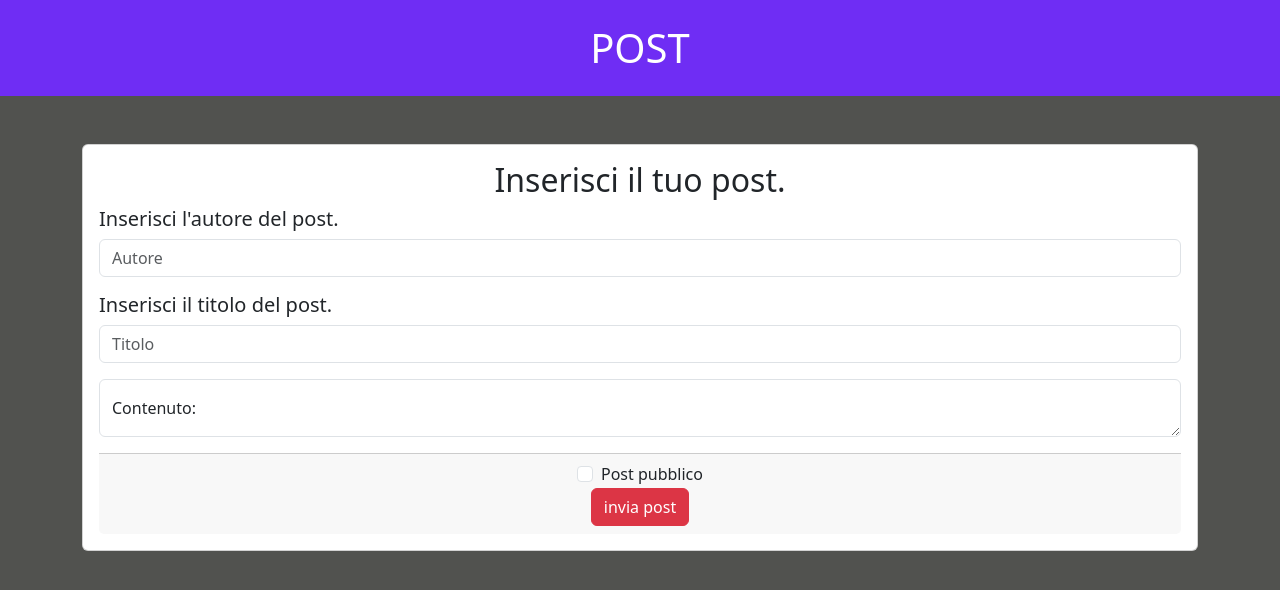
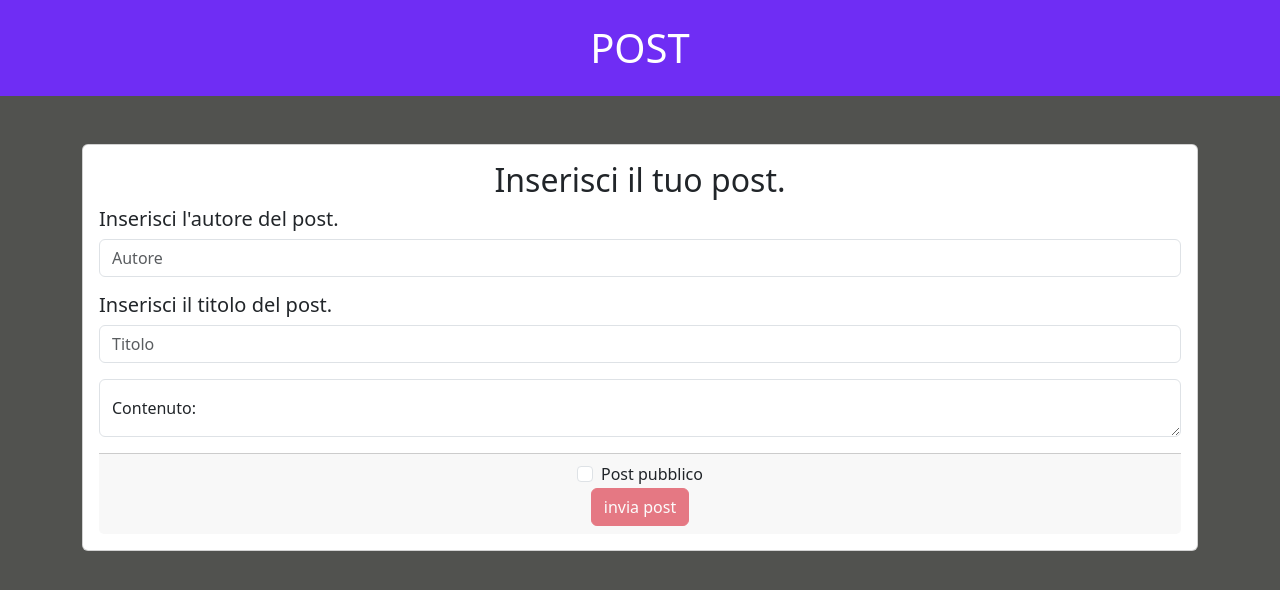
Before and after one commit to stefanosorrenti/react-post-form, a React (Vite) app: page / in a window 1280 px wide. Shown: the top 590 px of the page. Built offline with nearby package versions, Linux system fonts and the light colour scheme.

Commit message:
AppMain: add dynamic button

```diff
--- a/src/components/AppMain.jsx
+++ b/src/components/AppMain.jsx
@@ -102,12 +102,12 @@ export default function AppMain() {
                         <h2 className="text-center card-title">Inserisci il tuo post.</h2>
 
                         {/* Post authour */}
-                        <label className="form-label h5" htmlFor="author">Inserisci l'autore del post.</label>
-                        <input className="form-control mb-3" name="author" id="author" placeholder="Autore" type="text" onChange={handlerValue} value={formData.author} />
+                        <label className="form-label h5" htmlFor="author" >Inserisci l'autore del post.</label>
+                        <input className="form-control mb-3" name="author" id="author" placeholder="Autore" type="text" onChange={handlerValue} value={formData.author} required />
 
                         {/* Post title */}
                         <label className="form-label h5" htmlFor="title">Inserisci il titolo del post.</label>
-                        <input className="form-control mb-3" name="title" id="title" placeholder="Titolo" type="text" onChange={handlerValue} value={formData.title} />
+                        <input className="form-control mb-3" name="title" id="title" placeholder="Titolo" type="text" onChange={handlerValue} value={formData.title} required />
 
                         {/* Post content */}
                         <div className="form-floating">
@@ -141,7 +141,7 @@ export default function AppMain() {
                                     </div>
 
                                     {/* Set post access */}
-                                    <button className="btn btn-danger">invia post</button>
+                                    <button disabled={formData.body.length === 0 ? true : false} className="btn btn-danger">invia post</button>
                                 </>
 
                             )}
```
